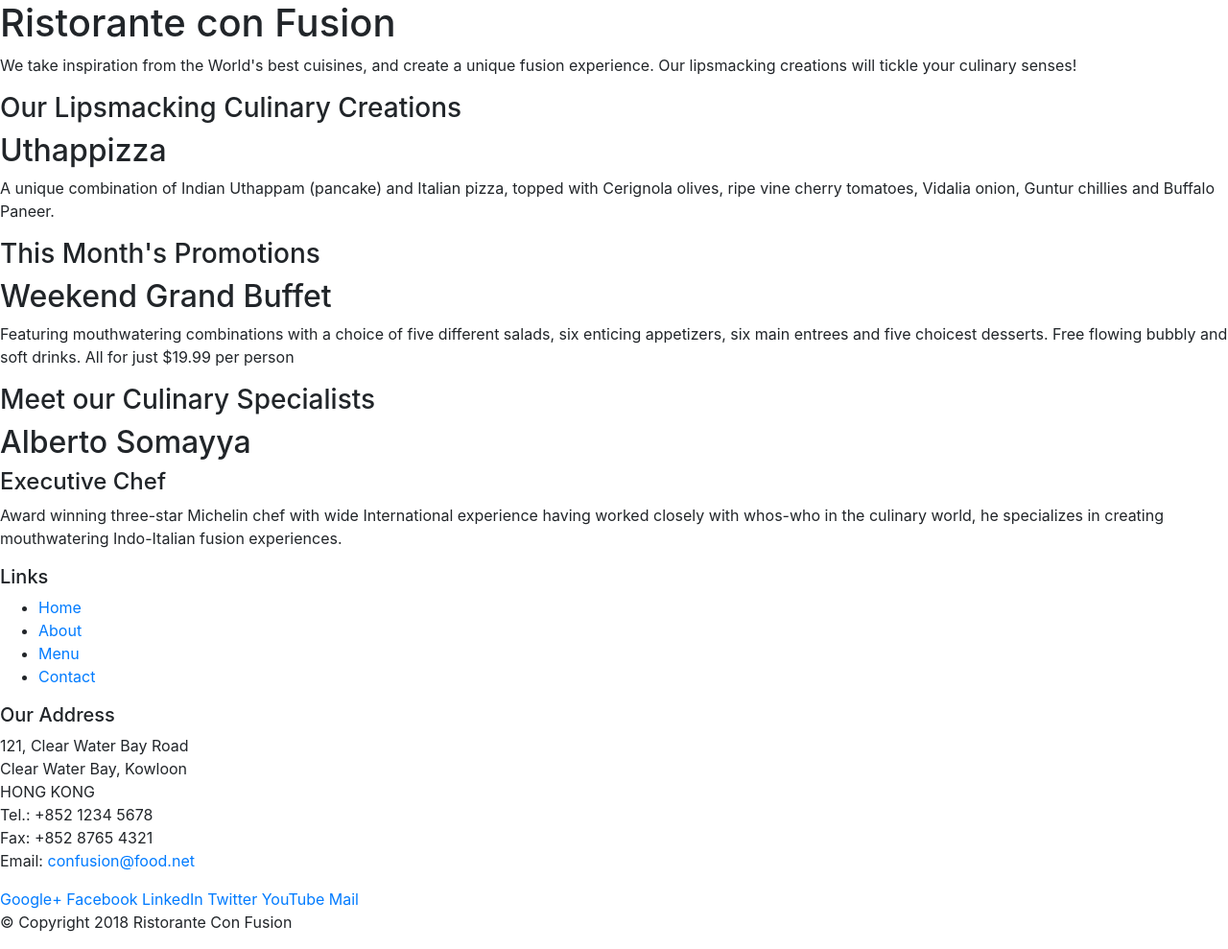
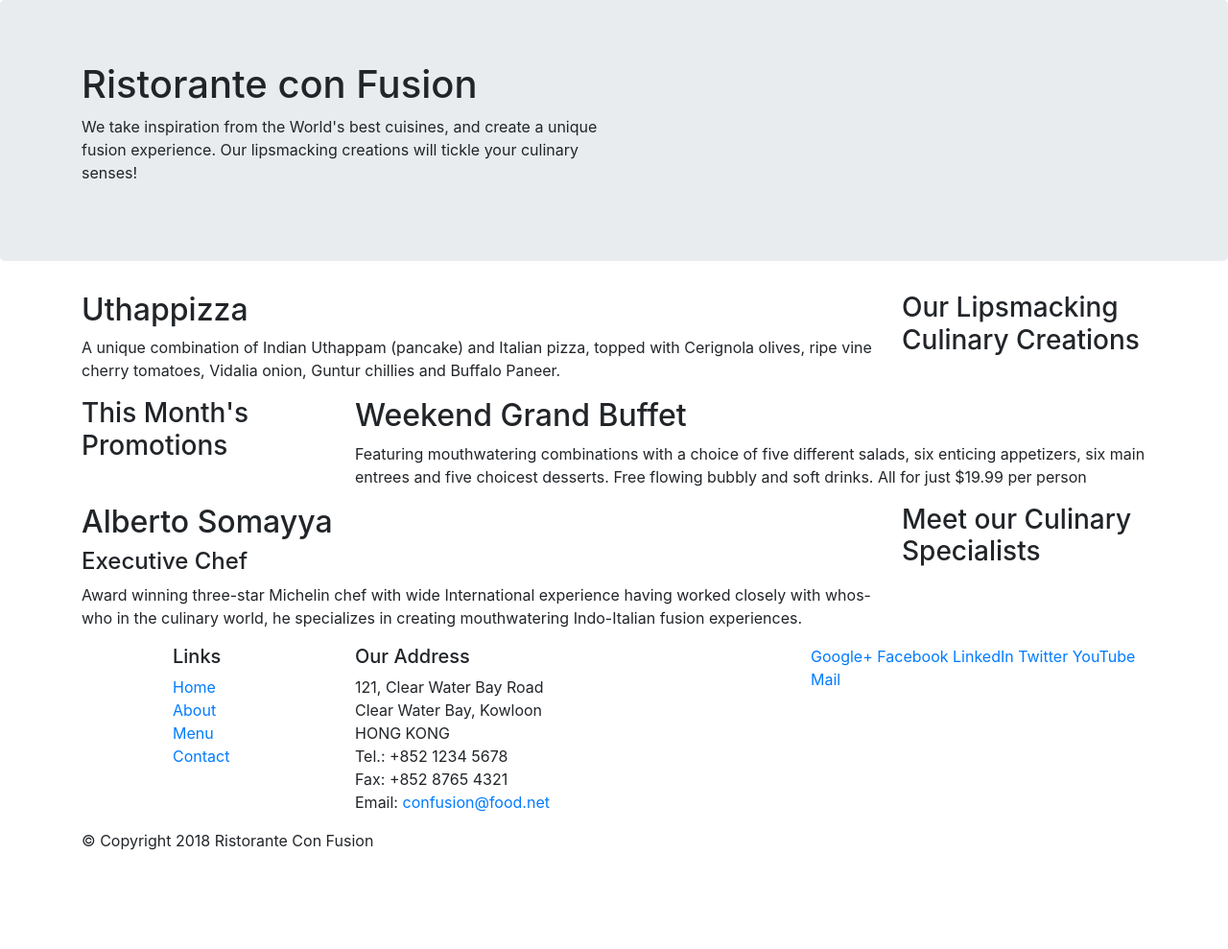
Before and after one commit to rimjhim07/rimjhim07, a website: page index.html in a window 1280 px wide. Shown: the whole page at 96% size. After the commit the page ends 904 px from the top, so only its background shows below. Drawn offline with nearby package versions, Linux system fonts and the light colour scheme.

Commit message:
bootstrap grid

```diff
--- /dev/null
+++ b/css/styles.css
@@ -0,0 +1,17 @@
+.row-header {
+	margin: 0px auto;
+	padding: 0px auto;
+}
+
+.row-content {
+	margin: 0px auto;
+	padding: 50px 0px 50 px 0px;
+	border-bottom: 1px ridge;
+	min-height: 400px;
+}
+
+.footer {
+	background-color: #D1C4E9;
+	margin: 0px auto;
+	padding: 20px 0px 20px 0px;
+}
--- a/index.html
+++ b/index.html
@@ -9,51 +9,50 @@
 
     <!-- Bootstrap CSS -->
     <link rel="stylesheet" href="node_modules/bootstrap/dist/css/bootstrap.min.css">
+    <link rel="stylesheet" type="text/css" href="css/styles.css">
     <title>Ristorante Con Fusion</title>
 </head>
 
 <body>
 
-    <header>
-        <div>
-            <div>
-                <div>
+    <header class="jumbotron">
+        <div class="container">
+            <div class="row">
+                <div class="col-12 col-sm-6">
                     <h1>Ristorante con Fusion</h1>
                     <p>We take inspiration from the World's best cuisines, and create a unique fusion experience. Our lipsmacking creations will tickle your culinary senses!</p>
                 </div>
-                <div>
+                <div class="col-12 col-sm">
                 </div>
             </div>
         </div>
     </header>
 
-    <div>
-        <div>
-            <div>
+    <div class="container">
+        <div class="row">
+            <div class="col-12 col-sm-4 order-sm-last col-md-3">
                 <h3>Our Lipsmacking Culinary Creations</h3>
             </div>
-            <div>
+            <div class="col col-sm order-sm-first col-md">
                 <h2>Uthappizza</h2>
                 <p>A unique combination of Indian Uthappam (pancake) and Italian pizza, topped with Cerignola olives, ripe vine cherry tomatoes, Vidalia onion, Guntur chillies and Buffalo Paneer.</p>
             </div>
         </div>
-
-
-        <div>
-            <div>
+        <div class="row">
+            <div class="col-12 col-sm-4 col-md-3">
                 <h3>This Month's Promotions</h3>
             </div>
-            <div>
+            <div class="col col-sm col-md">
                 <h2>Weekend Grand Buffet</h2>
                 <p>Featuring mouthwatering combinations with a choice of five different salads, six enticing appetizers, six main entrees and five choicest desserts. Free flowing bubbly and soft drinks. All for just $19.99 per person </p>
             </div>
         </div>
 
-        <div>
-            <div>
+        <div class="row">
+            <div class="col-12 col-sm-4 order-sm-last col-md-3">
                 <h3>Meet our Culinary Specialists</h3>
             </div>
-            <div>
+            <div class="col col-sm order-sm-first col-md">
                 <h2>Alberto Somayya</h2>
                 <h4>Executive Chef</h4>
                 <p>Award winning three-star Michelin chef with wide International experience having worked closely with whos-who in the culinary world, he specializes in creating mouthwatering Indo-Italian fusion experiences. </p>
@@ -61,19 +60,19 @@
         </div>
     </div>
 
-    <footer>
-        <div>
-            <div>
-                <div>
+    <footer >
+        <div class="container">
+            <div class="row">
+                <div class="col-4 offset-1 col-sm-2">
                     <h5>Links</h5>
-                    <ul>
+                    <ul class="list-unstyled">
                         <li><a href="#">Home</a></li>
                         <li><a href="#">About</a></li>
                         <li><a href="#">Menu</a></li>
                         <li><a href="#">Contact</a></li>
                     </ul>
                 </div>
-                <div>
+                <div class="col-7 col-sm-5">
                     <h5>Our Address</h5>
                     <address>
 		              121, Clear Water Bay Road<br>
@@ -84,7 +83,7 @@
 		              Email: <a href="mailto:confusion@food.net">confusion@food.net</a>
 		           </address>
                 </div>
-                <div>
+                <div class="col-12 col-sm-4">
                     <div>
                         <a href="http://google.com/+">Google+</a>
                         <a href="http://www.facebook.com/profile.php?id=">Facebook</a>
@@ -95,8 +94,8 @@
                     </div>
                 </div>
            </div>
-           <div>
-                <div>
+           <div class="row">
+                <div class="col-auto">
                     <p>© Copyright 2018 Ristorante Con Fusion</p>
                 </div>
            </div>
```
Also changed, not shown: 1 other file.
